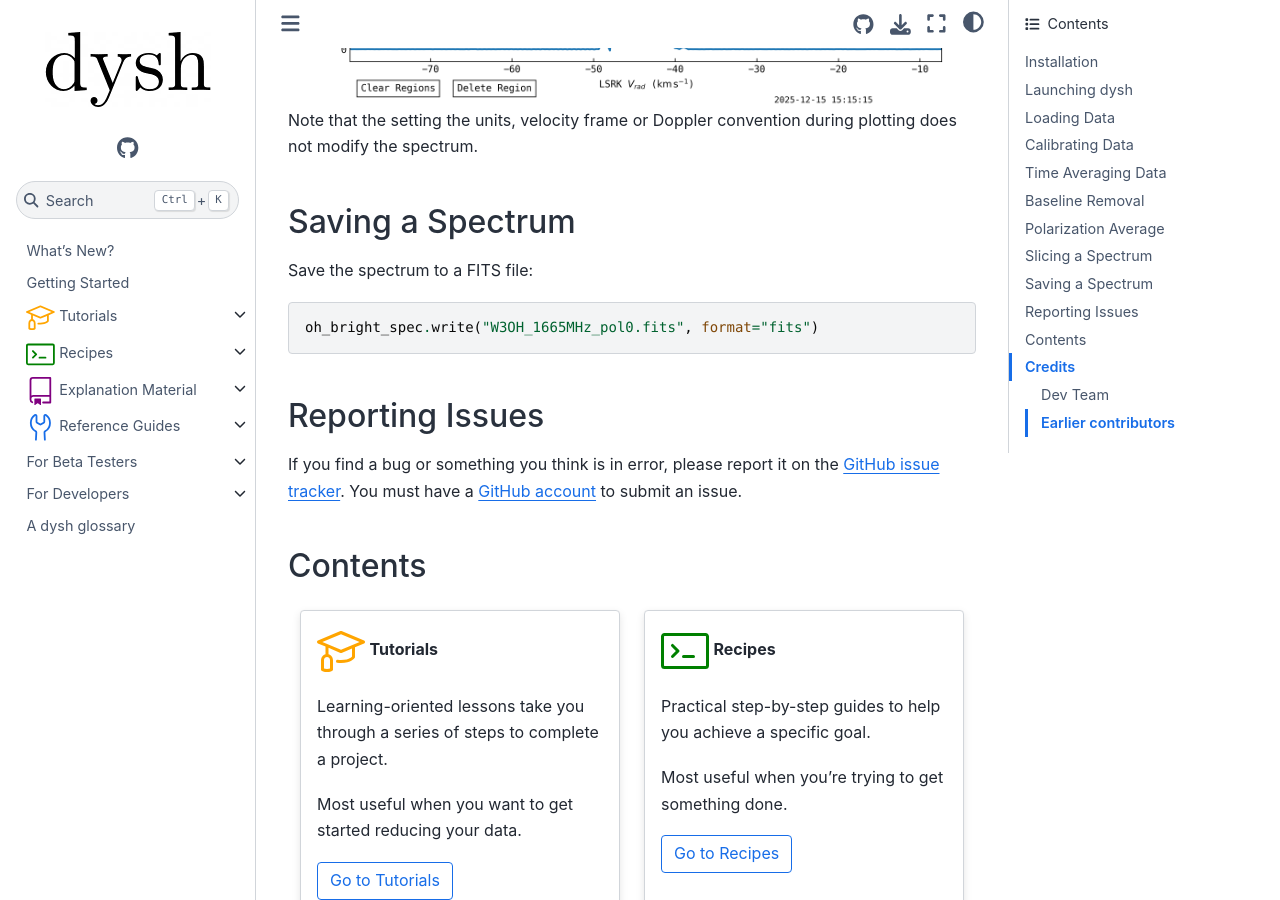
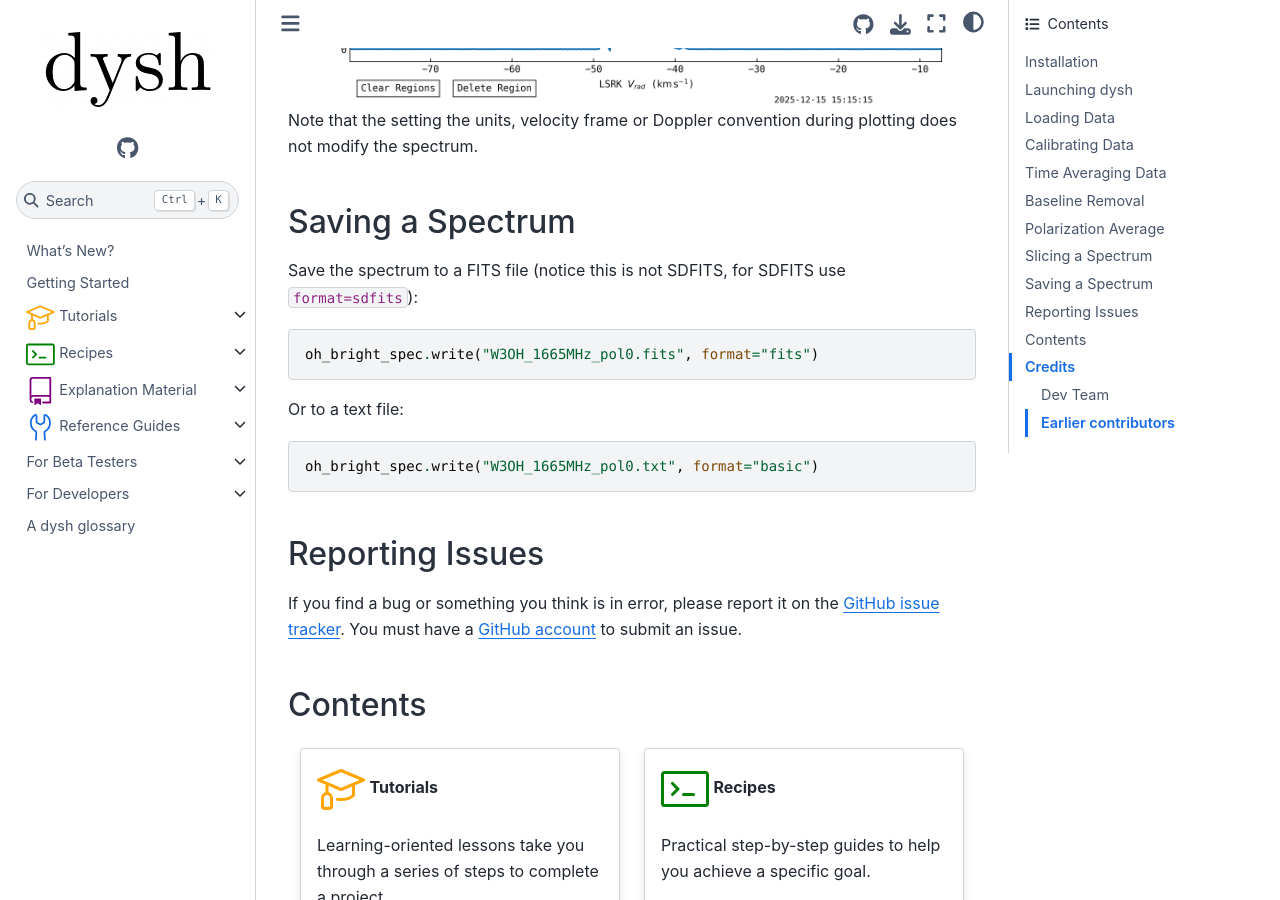
Before and after one commit to GreenBankObservatory/dysh, a Sphinx documentation site: the page built from docs/source/index.rst, in a window 1280 px wide and 900 px high, scrolled down 5558 px. Built offline with Sphinx 7.4.7 and the Sphinx Book theme 1.1.4, drawn with Linux system fonts in a browser that asks for light colours; pages that are not in the unit, such as notebooks, are missing from menus.

Commit message:
review comments

```diff
--- a/docs/source/index.rst
+++ b/docs/source/index.rst
@@ -184,11 +184,17 @@ Note that the setting the units, velocity frame or Doppler convention during plo
 Saving a Spectrum
 =================
 
-Save the spectrum to a FITS file:
+Save the spectrum to a FITS file (notice this is not SDFITS, for SDFITS use ``format=sdfits``):
 
 .. code:: Python
 
     oh_bright_spec.write("W3OH_1665MHz_pol0.fits", format="fits")
+
+Or to a text file:
+
+.. code:: Python
+
+    oh_bright_spec.write("W3OH_1665MHz_pol0.txt", format="basic")
 
 
 Reporting Issues
```
